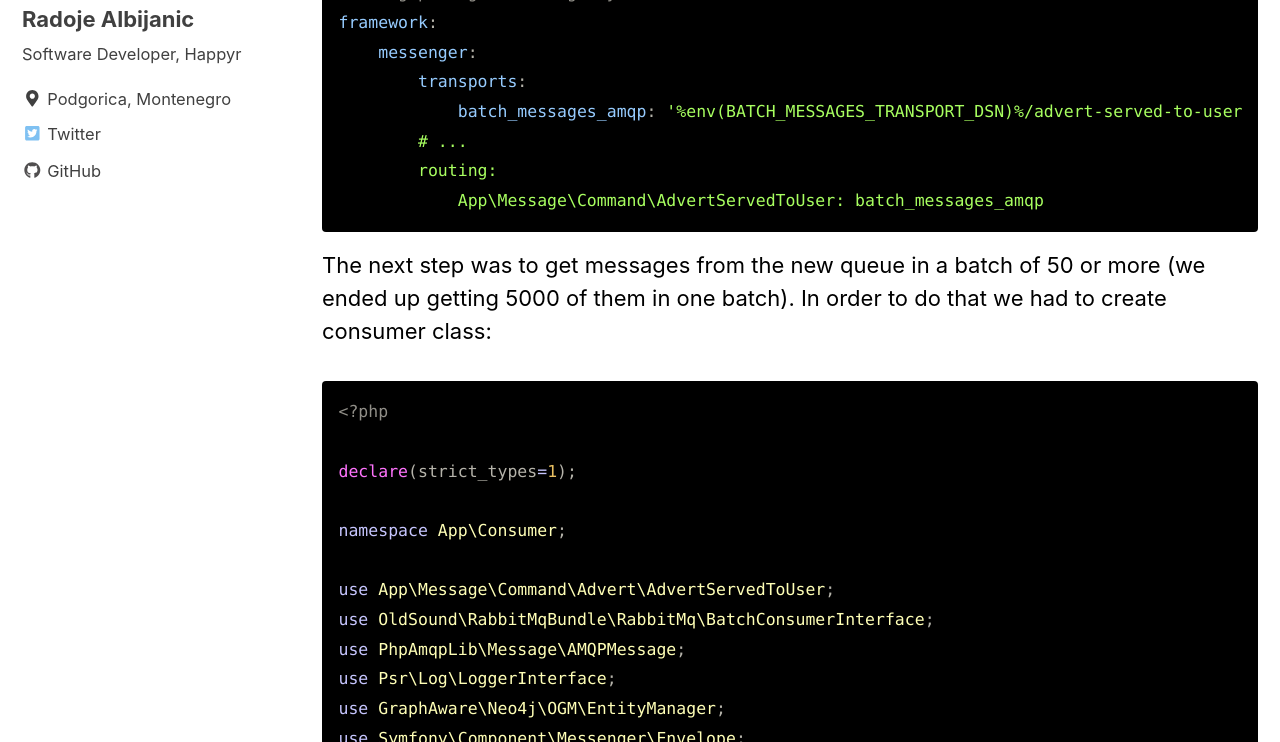
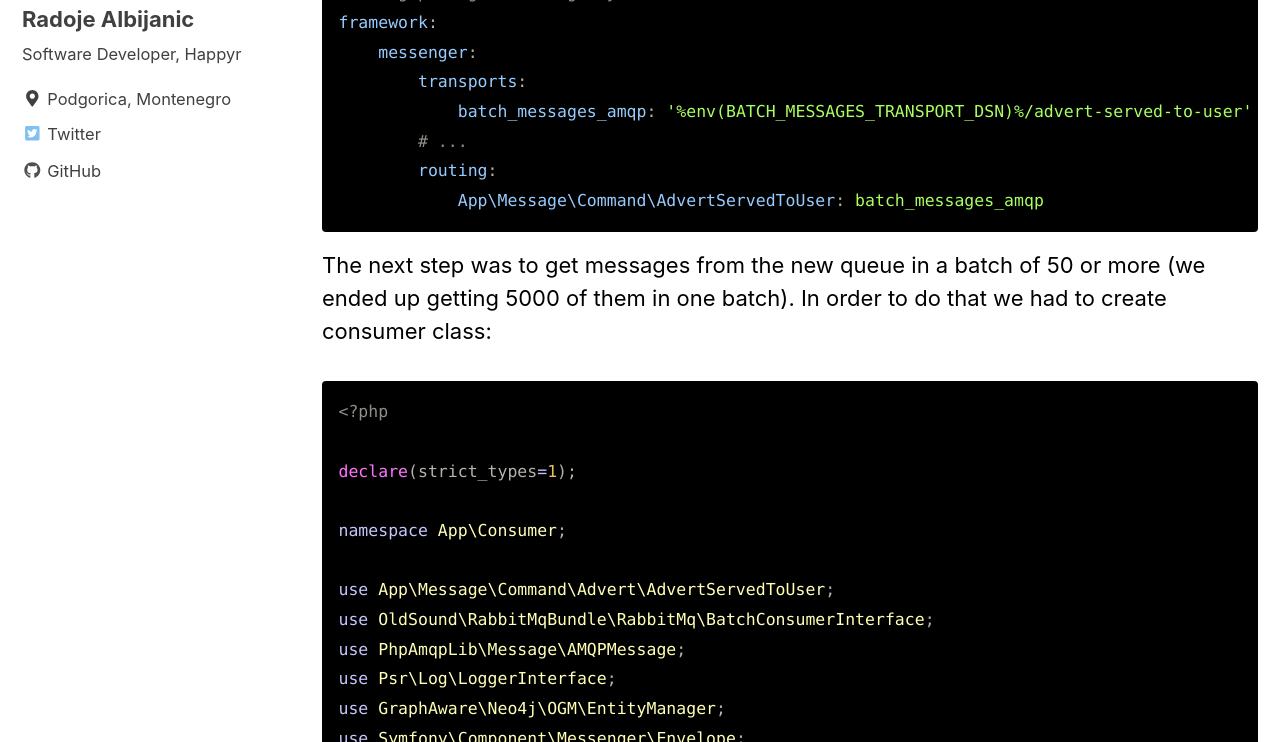
Before and after one commit to Happyr/developer.happyr.com, a Jekyll site: the page built from _posts/2019-07-03-optimize-write-to-neo4-recommendation-engine.md, in a window 1280 px wide and 900 px high, scrolled down 2390 px, cut to the strip 158-900 px from the top of the window. Built offline with Jekyll 4.4.1, drawn with Linux system fonts in a browser that asks for light colours; nearby versions of some CDN libraries; comment, search, counter and statistics services are not loaded.

```diff
--- a/_posts/2019-07-03-optimize-write-to-neo4-recommendation-engine.md
+++ b/_posts/2019-07-03-optimize-write-to-neo4-recommendation-engine.md
@@ -55,7 +55,7 @@ We had to change routing for the specific message in order to put it on the diff
 framework:
     messenger:
         transports:
-            batch_messages_amqp: '%env(BATCH_MESSAGES_TRANSPORT_DSN)%/advert-served-to-user
+            batch_messages_amqp: '%env(BATCH_MESSAGES_TRANSPORT_DSN)%/advert-served-to-user'
         # ...
         routing:
             App\Message\Command\AdvertServedToUser: batch_messages_amqp
```
